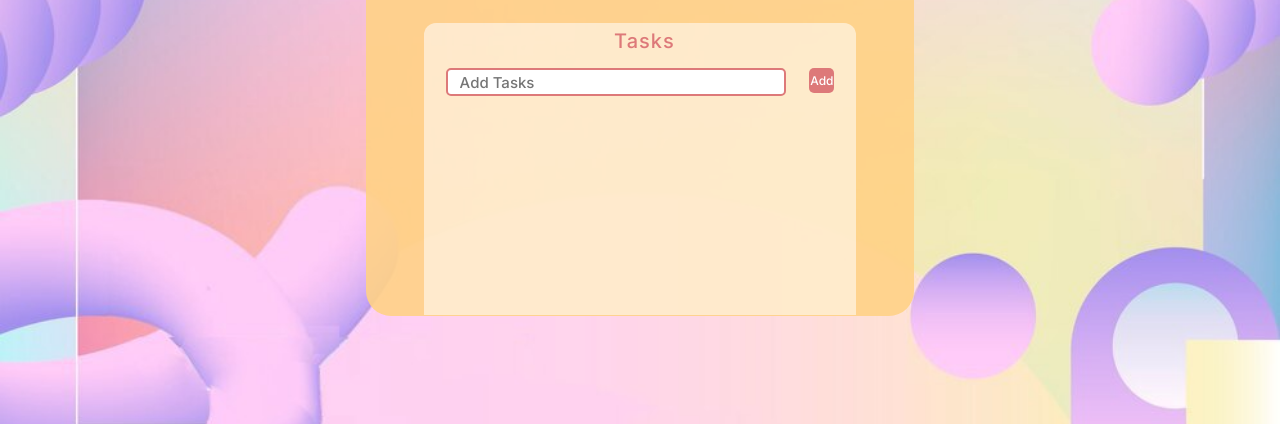
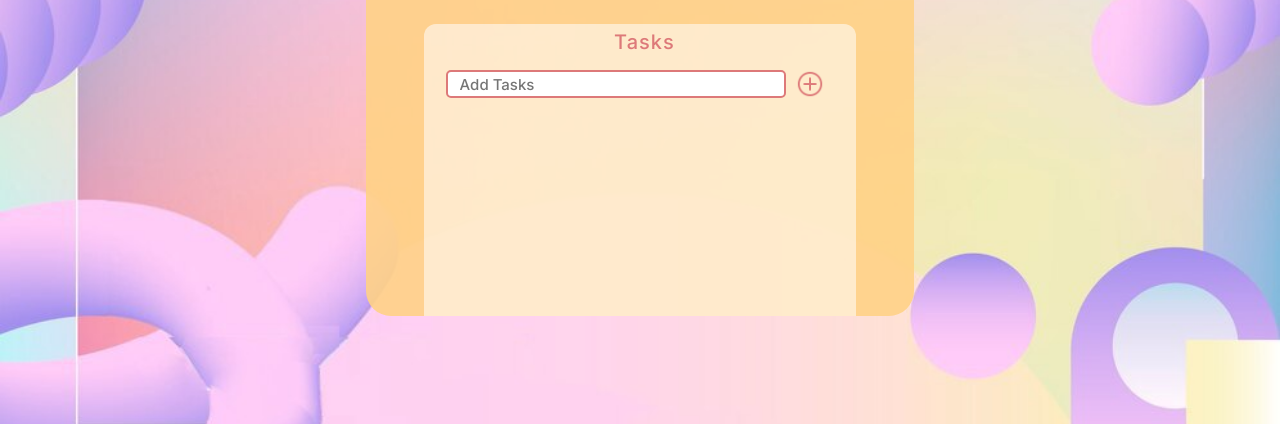
Before and after one commit to DariaVusik/PomodoroTimer, a plain HTML site: page index.html in a window 1280 px wide. Shown: the part 376-800 px from the top of the page. Drawn offline with Linux system fonts and the light colour scheme.

Commit message:
Task list finished

```diff
--- a/css/styles.css
+++ b/css/styles.css
@@ -152,15 +152,31 @@ color: #DD7979;
     height: 292px;
     left: 424px;
     top: 405px; */
-    top: 16.75%;
+    top: 14.40%;
     margin:  auto;
     width: 432px;
     height: 292px;
     background: rgba(255, 255, 255, 0.55);
     border-radius: 12px 12px 0px 0px;
-    overflow-y:auto
-    /* scrollbar-color: rgba(221, 121, 121, 0.25); */
+    overflow-y:auto;
 
+
+
+  }
+  .task_bar_background::-webkit-scrollbar {
+    width: 10px;
+    background-color:#FFD287;
+  }
+
+.task_bar_background::-webkit-scrollbar-thumb {
+    border-radius: 10px;
+    background-color:#DD7979;
+  }
+
+.task_bar_background::-webkit-scrollbar-track {
+    /* -webkit-box-shadow: inset 0 0 6px rgba(0,0,0,0.2); */
+    border-radius: 10px;
+    background-color:rgb(255, 255, 255);
   }
 
   .task_text{
@@ -200,14 +216,19 @@ letter-spacing: 1px;
 #newtask{
     position: relative;
     padding: 5%;
+    margin: 0%;
+    display: flex;
+align-items: center;
     /* padding: 30px 20px; */
 }
-#newtask input{
+#newtask input[type=text]{
   width: 340px;
   height: 18.76px;
   /* height: 36px; */
+  margin-top: 0%;
+  padding-top: 0%;
     padding: 12px;
-    color: #DD7979;
+    color: #dd7979;
     font-weight: 500;
     position: relative;
     border-radius: 5px;
@@ -215,32 +236,24 @@ letter-spacing: 1px;
     font-size: 15px;
     border: 2px solid #DD7979;
 }
-
+#newtask input[type=image] {
+  margin: auto;
+  height: 30px;
+  width: 30px;
+  position: relative;
+}
 #newtask input:focus{
     outline: none;
     border-color: rgba(221, 121, 121, 0.25);;
 }
-#newtask button{
-    position: relative;
-    float: right;
-    font-weight: 500;
-    font-size: 12px;
-    background-color: #DD7979;
-    border: none;
-    color: #ffffff;
-    cursor: pointer;
-    outline: none;
-    width: 25px;
-    height: 25px;
-    border-radius: 5px;
-    font-family: 'Inter';
-}
+
+
 #tasks{
     width: 100%;
     position: relative;
     /* background-color: #ffffff; */
     padding: 5px 20px;
-
+    overflow-y: auto;
 }
 
 .task{
@@ -253,6 +266,7 @@ letter-spacing: 1px;
     margin-bottom: 8px;
     padding: 5px 10px;
     display: flex;
+    scrollbar-track-color: #b96666;
 
 }
 .task span{
@@ -263,13 +277,14 @@ letter-spacing: 1px;
     color:#b96666
 
 }
-.task button{
-    background-color: #DD7979;
-    color: #ffffff;
+.task input[type = image]{
+    /* background-color: #DD7979; */
+    /* background-image: url("../images/doneicon.png");
+    color: #ffffff; */
     border: none;
     cursor: pointer;
     outline: none;
-    height: 100%;
-    width: 40px;
+    height: 25px;
+    width: 25px;
     border-radius: 5px;
 }
--- a/index.html
+++ b/index.html
@@ -19,17 +19,21 @@
                     <input type="checkbox", id="start_checkbox", name="start_checkbox", class="start_checkbox", value="start" >
                     <label for="start_checkbox" id="button_text">Start</label>
                </div>
-               <!-- TASK LIAT PART -->
-               <div class="task_bar_background">
+
+           </div>
+            <!-- TASK LIAT PART -->
+            <div class="task_bar_background">
                 <p class="task_text">Tasks</p>
                 <div id="newtask">
                     <input type="text" placeholder="Add Tasks">
-                    <button id="push">Add</button>
+                    <!-- <button id="push"> <img src="./images/plus icon.png", height="30", width="30" class="plus_icon"></button> -->
+
+                    <input type="image" src="./images/plus icon.png", id="push", class="push" />
                 </div>
                 <div id="tasks"></div>
                </div>
+               <div class="element'"></div>
                <!-- TASK LIAT PART -->
-           </div>
         </div>
 
 
--- a/js/driver_code.js
+++ b/js/driver_code.js
@@ -127,9 +127,7 @@
                   <span id="taskname">
                       ${document.querySelector('#newtask input').value}
                   </span>
-                  <button class="delete">
-                      <i class="far fa-trash-alt"></i>
-                  </button>
+                   <input type="image" src="./images/doneicon.png", id="delete", class="delete" />
               </div>
           `;
 
```
Also changed, not shown: images/doneicon.png (added), images/plus icon.png (added).
